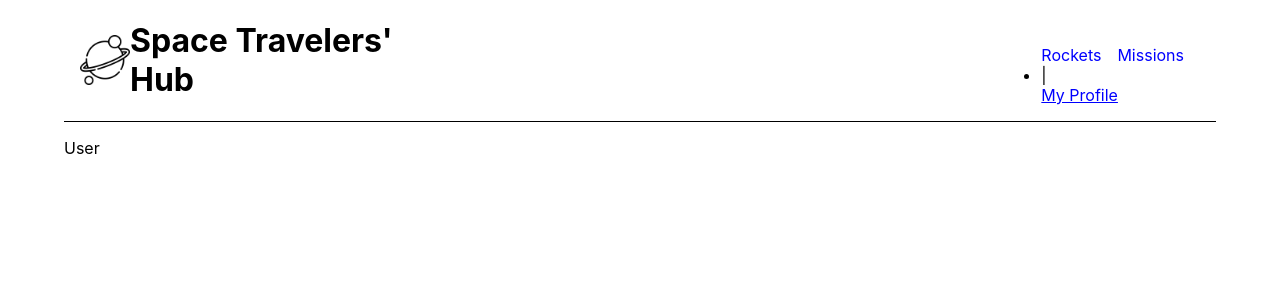
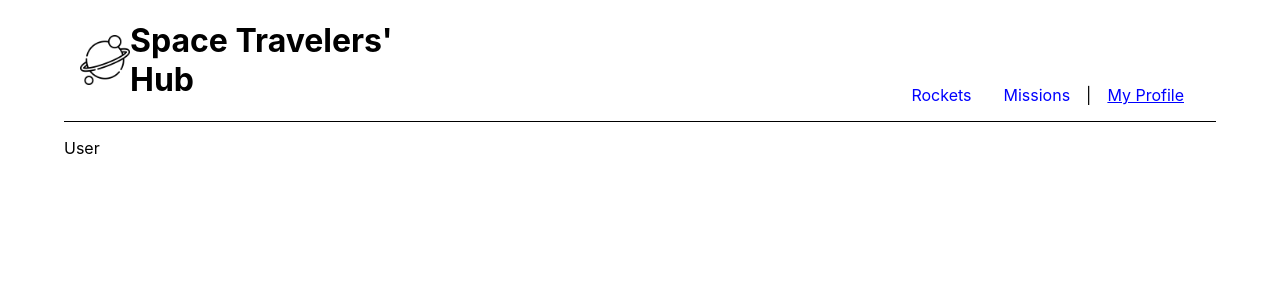
Before and after one commit to lucas-crodrigues/space-trav-hub, a React (Create React App) app: page /user in a window 1280 px wide. Shown: the top 300 px of the page. Built offline with nearby package versions, Linux system fonts and the light colour scheme; the HTML template or start-up script is replaced by a standard one.

Commit message:
style line between links

```diff
--- a/src/App.css
+++ b/src/App.css
@@ -27,10 +27,14 @@ header {
   height: 50px;
 }
 
+ul {
+  display: flex;
+}
+
 a {
   text-decoration: none;
   color: blue;
-  padding-right: 1rem;
+  padding: 0 1rem;
 }
 
 a:hover {
@@ -38,6 +42,10 @@ a:hover {
   text-decoration: underline;
 }
 
+li {
+  list-style: none;
+}
+
 .active {
   text-decoration: underline;
 }
```
